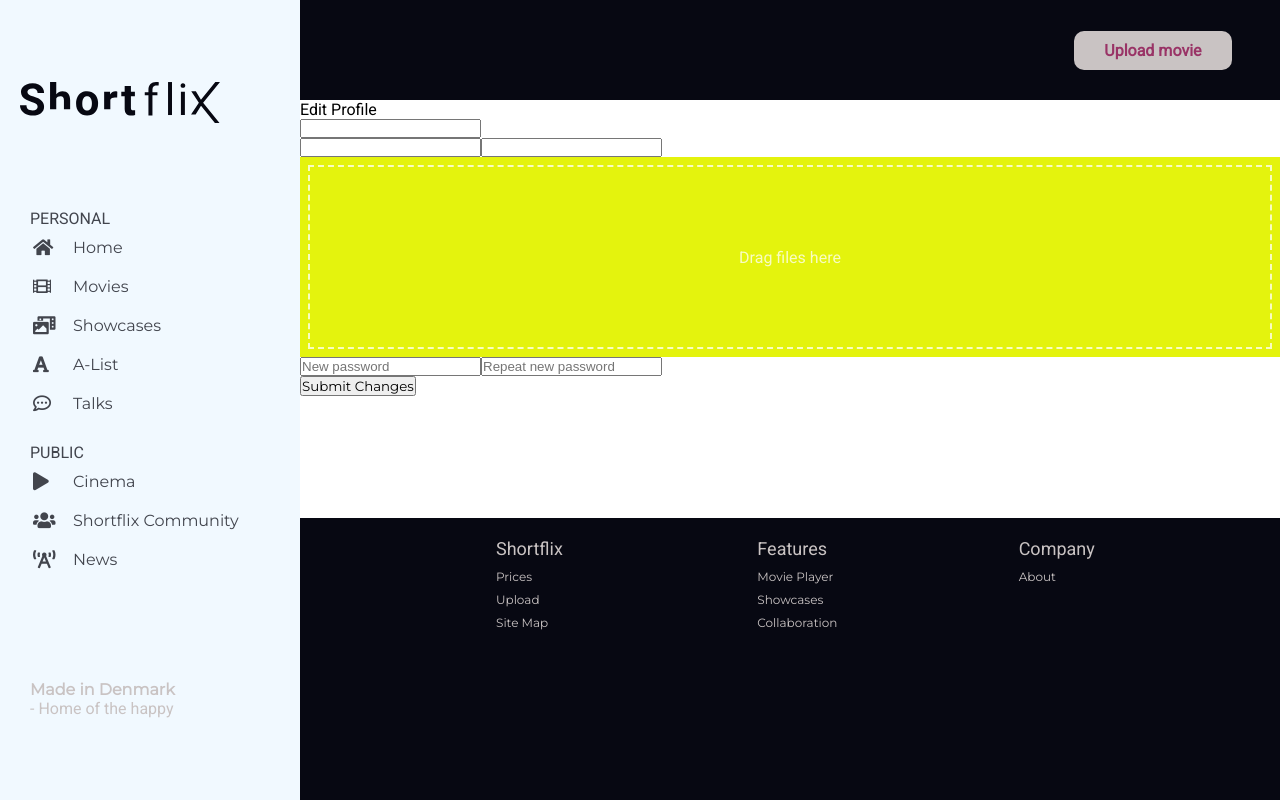
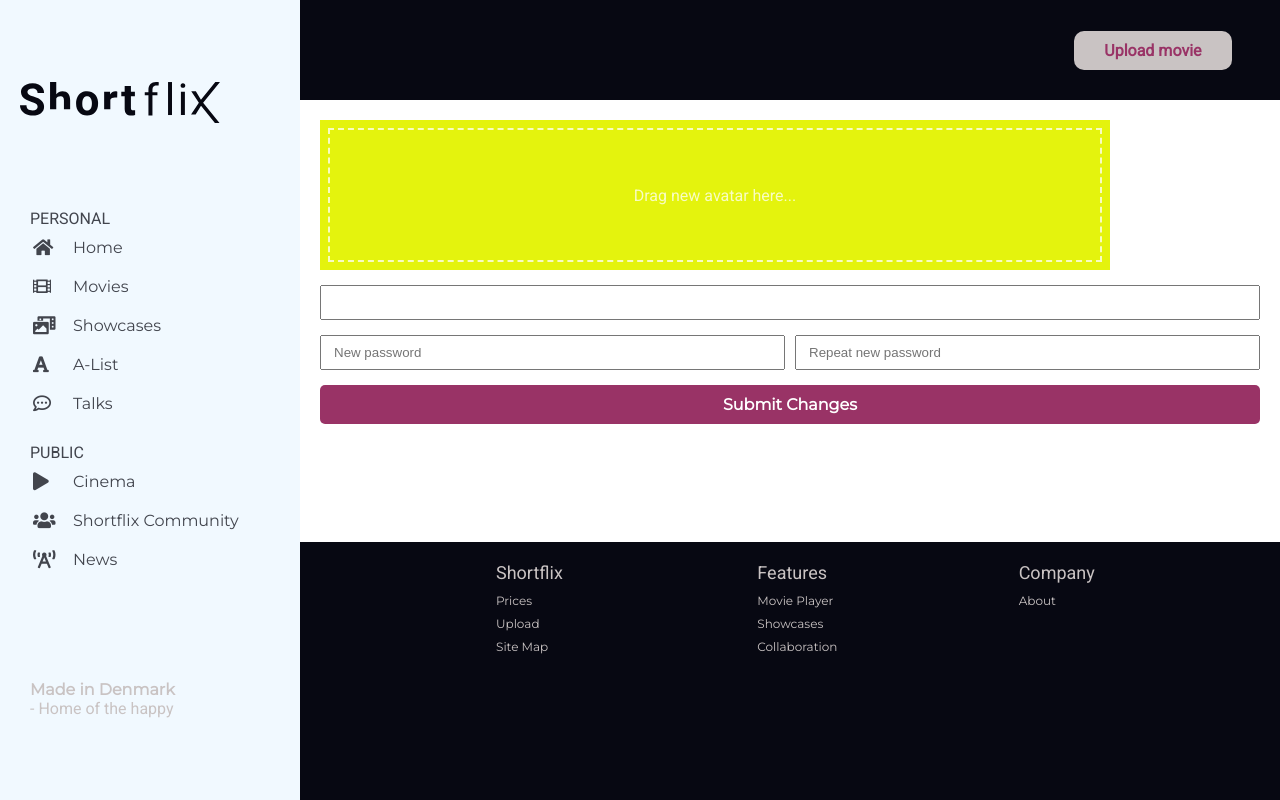
Before and after one commit to F3n-r1r/ShortFlix, a Vue app in the folder client/: page /Dashboard/EditProfile in a window 1280 px wide. Built offline with nearby package versions, Linux system fonts and the light colour scheme; no server answers; sample sign-in values are in the browser's storage.

Commit message:
Error fixes & styling for edit profile

```diff
--- a/client/src/Layout/Components/Dashboard/Footer.vue
+++ b/client/src/Layout/Components/Dashboard/Footer.vue
@@ -40,7 +40,7 @@
 
 <script>
 export default {
-    name: 'footer'
+    name: 'dashboard-footer'
 }
 </script>
 
--- a/client/src/Layout/Components/Dashboard/Header.vue
+++ b/client/src/Layout/Components/Dashboard/Header.vue
@@ -121,6 +121,8 @@
 		return {
 			isModalVisible: false,
 			uploadModal: false,
+			resetUpload: false,
+			myMovies: [],
 		}
 	},
 
--- a/client/src/Layout/Dashboard.vue
+++ b/client/src/Layout/Dashboard.vue
@@ -128,7 +128,7 @@
 	&__main {
 		width: 100%;
 		position: relative;
-		overflow-y: scroll;
+		overflow-y: auto;
 		display: grid;
 		grid-row: 2;
 		// grid-template-rows: min(500px) auto;
--- a/client/src/Layout/Views/Dashboard/EditProfile.vue
+++ b/client/src/Layout/Views/Dashboard/EditProfile.vue
@@ -1,34 +1,27 @@
 <template>
   <div class="view editProfile-view">
-    <p>Edit Profile</p>
-
 
 
     <form class="editProfile__form" @submit.prevent="submitEdit" enctype="multipart/form-data">
 
-        <div class="form__field">
-            <input type="email" v-model="email">
+        <div class="form__row">
+            <img class="row__avatar" v-if="avatar" :src="`http://localhost:8000/${avatar}`" alt="">
+            <div class="form__field form__field--dropzone">
+                <input class="field__dropzone-input" multiple ref="file" @change="validateFile" type="file">
+                <p class="dropzone__cta">Drag new avatar here...</p>
+            </div>
+            <p v-if="file.length" class="row__file-name">{{file.name}}</p>
         </div>
 
-        <div class="form__field">
-            <input type="text" v-model="firstname">
-            <input type="text" v-model="lastname">
+
+        <div class="form__field form__field--email">
+            <input class="field__input" type="email" v-model="email">
         </div>
 
-        <img v-if="avatar" :src="`http://localhost:8000/${avatar}`" alt="">
-        <div class="form__field form__field--dropzone">
-            <input class="field__dropzone-input" multiple ref="file" @change="validateFile" type="file">
-            <p class="dropzone__cta">Drag files here</p>
+        <div class="form__field form__field--password">
+            <input class="field__input" type="password" v-model="password" placeholder="New password">
+            <input class="field__input" type="password" v-model="repeatPassword" placeholder="Repeat new password">
         </div>
-
-        {{file.name}}
-
-        <div class="form__field">
-            <input type="password" v-model="password" placeholder="New password">
-            <input type="password" v-model="repeatPassword" placeholder="Repeat new password">
-        </div>
-
-        <!-- {{img.name}} -->
 
         <button class="form__submit" type="submit">Submit Changes</button>
     </form>
@@ -50,8 +43,6 @@
         return {
             user: {},
             email: '',
-            firstname: '',
-            lastname: '',
             avatar: '',
             password: '',
             repeatPassword: '',
@@ -66,8 +57,6 @@
                 let user = resp.data;
 
                 this.email = user.email;
-                this.firstname = user.firstname;
-                this.lastname = user.lastname;
                 this.avatar = user.avatar;
 
 
@@ -97,8 +86,6 @@
             let id = this.$route.query.id;
             const formData = new FormData();
             formData.append('email', this.email);
-            formData.append('firstname', this.firstname);
-            formData.append('lastname', this.lastname);
 
 
             if(this.file.size > 0 && this.file != undefined) {
@@ -131,21 +118,70 @@
 
 
 <style lang="scss">
+.editProfile-view {
+    padding: 20px;
+}
 
     .editProfile__form {
+        @include flexColumn(null, center);
+
+        .form__row {
+            @include flexColumn(center, null);
+
+            @include media(min, xs) {
+                @include flexRow(center, null);
+                flex-wrap: wrap;
+            }
+
+            .row__avatar {
+                width: 100px;
+                height: 100px;
+                border-radius: 50px;
+                margin-right: 0px;
+
+                @include media(min, xs) {
+                    margin-right: 50px;
+                }
+            }
+
+            .row__file-name {
+                margin: 15px 0px 15px 0px;
+                width: 100%;
+                background: getColor($accents, tertiary);
+                padding: 5px;
+                color: getColor($accents, _black);
+            }
+        }
 
         .form__field {
+            width: 100%;
+
+            .field__input {
+                width: 100%;
+
+                @include media(min, xs) {
+                    width: auto;
+                }
+            }
+
             &--dropzone {
                 width: 100%;
                 position: relative;
                 @include flexRow(center, center);
-                min-height: 200px;
+                min-height: 100px;
+                margin-top: 20px;
                 padding: 10px 10px;
                 cursor: pointer;
                 outline: 2px dashed getColor($darkTheme, fontColor);
                 background-color: getColor($accents, tertiary);
                 color: getColor($darkTheme, fontColor);
                 outline-offset: -10px;
+
+                @include media(min, xs) {
+                    width: calc(100% - 150px);
+                    min-height: 150px;
+                    margin-top: 0px;
+                }
 
                 &:hover {
                     background-color: lighten(getColor($accents, tertiary), 5%);
@@ -159,6 +195,49 @@
                     cursor: pointer;
                 }
             }
+
+            &--email {
+                margin-top: 15px;
+
+                .field__input {
+                    width: 100%;
+                    padding: 8px 12px;
+
+                    @include media(min, xs) {
+                        width: 100%;
+                    }
+                }
+            }
+
+            &--password {
+                margin-top: 15px;
+
+                .field__input {
+                    width: 100%;
+                    padding: 8px 12px;
+
+                    @include media(min, xs) {
+                        width: calc(50% - 5px);
+                    }
+
+                    &:last-child {
+                        margin-top: 15px;
+
+                        @include media(min, xs) {
+                            margin-top: 0px;
+                        }
+                    }
+
+                    &:first-child {
+                        margin-right: 10px;
+                    }
+                }
+            }
+        }
+
+        .form__submit {
+            margin-top: 15px;
+            @extend %primary-btn;
         }
     }
 </style>
--- a/client/src/Layout/Views/Dashboard/Movies.vue
+++ b/client/src/Layout/Views/Dashboard/Movies.vue
@@ -75,6 +75,7 @@
 </template>
 
 <script>
+import axios from 'axios';
 import modal from '../../Components/Shared/Modal.vue';
 import banner from '../../Components/Dashboard/Banner.vue';
 import upload from '../../Components/Dashboard/Upload.vue';
--- a/client/src/Styles/Utilities/_mixins.scss
+++ b/client/src/Styles/Utilities/_mixins.scss
@@ -41,6 +41,7 @@
 
   @mixin flexRow($arg1, $arg2) {
     display: flex;
+    flex-direction: row;
     align-items: $arg1;
     justify-content: $arg2;
   }
```
Also changed, not shown: 2 other files (tests, documents, lock files or other folders).
